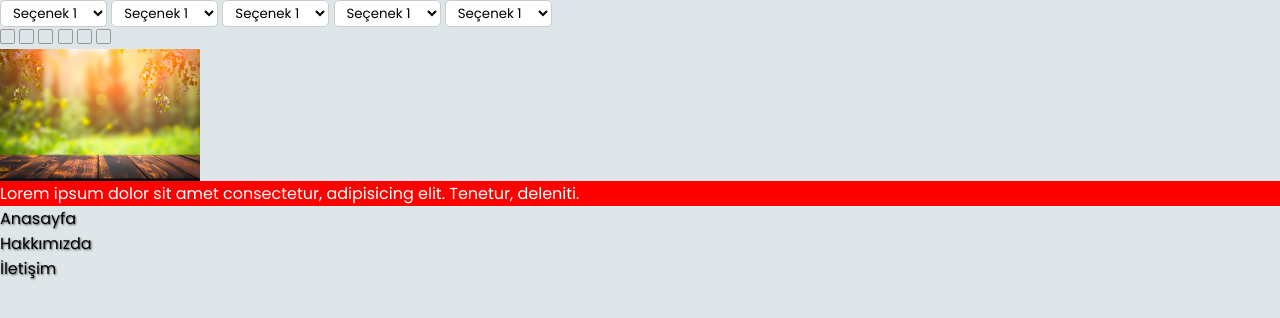
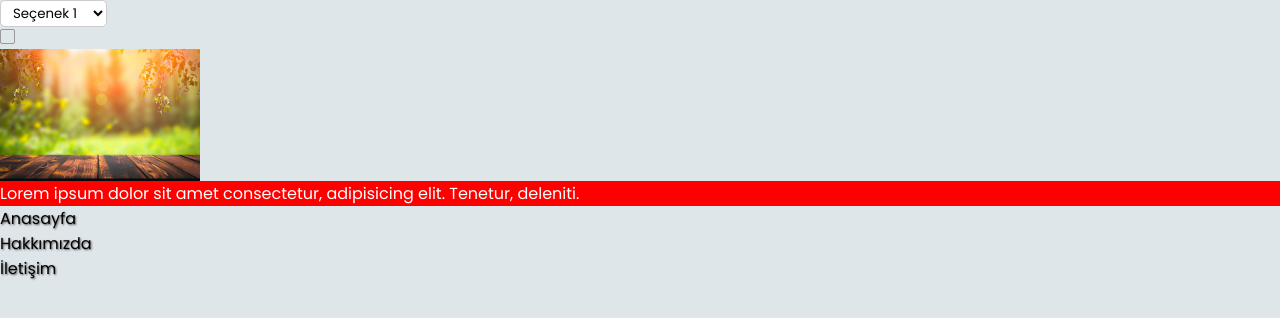
Before and after one commit to fatihemre505/Reset-Css, a plain HTML site: page index.html in a window 1280 px wide. Drawn offline with Linux system fonts and the light colour scheme.

Commit message:
modified css

```diff
--- a/index.html
+++ b/index.html
@@ -26,51 +26,17 @@
         <option value="4">Seçenek 4</option>
         <option value="5">Seçenek 5</option>
     </select>
-    <select name="" id="seçeenekler">
-        <option value="1">Seçenek 1</option>
-        <option value="2">Seçenek 2</option>
-        <option value="3">Seçenek 3</option>
-        <option value="4">Seçenek 4</option>
-        <option value="5">Seçenek 5</option>
-    </select>
-    <select name="" id="seçeenekler">
-        <option value="1">Seçenek 1</option>
-        <option value="2">Seçenek 2</option>
-        <option value="3">Seçenek 3</option>
-        <option value="4">Seçenek 4</option>
-        <option value="5">Seçenek 5</option>
-    </select>
-    <select name="" id="seçeenekler">
-        <option value="1">Seçenek 1</option>
-        <option value="2">Seçenek 2</option>
-        <option value="3">Seçenek 3</option>
-        <option value="4">Seçenek 4</option>
-        <option value="5">Seçenek 5</option>
-    </select>
-    <select name="" id="seçeenekler">
-        <option value="1">Seçenek 1</option>
-        <option value="2">Seçenek 2</option>
-        <option value="3">Seçenek 3</option>
-        <option value="4">Seçenek 4</option>
-        <option value="5">Seçenek 5</option>
-    </select>
-
     <br>
 
-    <input type="checkbox" name="" id="">
-    <input type="checkbox" name="" id="">
-    <input type="checkbox" name="" id="">
-    <input type="checkbox" name="" id="">
-    <input type="checkbox" name="" id="">
     <input type="checkbox" name="" id="">
     <br>
 
 
     <img src="images/istockphoto-1353553203-170667a.jpg" width="200px" alt="">
+
     <div>
         Lorem ipsum dolor sit amet consectetur, adipisicing elit. Tenetur, deleniti.
     </div>
-
     <ul>
         <li><a href="#">Anasayfa</a></li>
         <li><a href="#">Hakkımızda</a></li>
```
